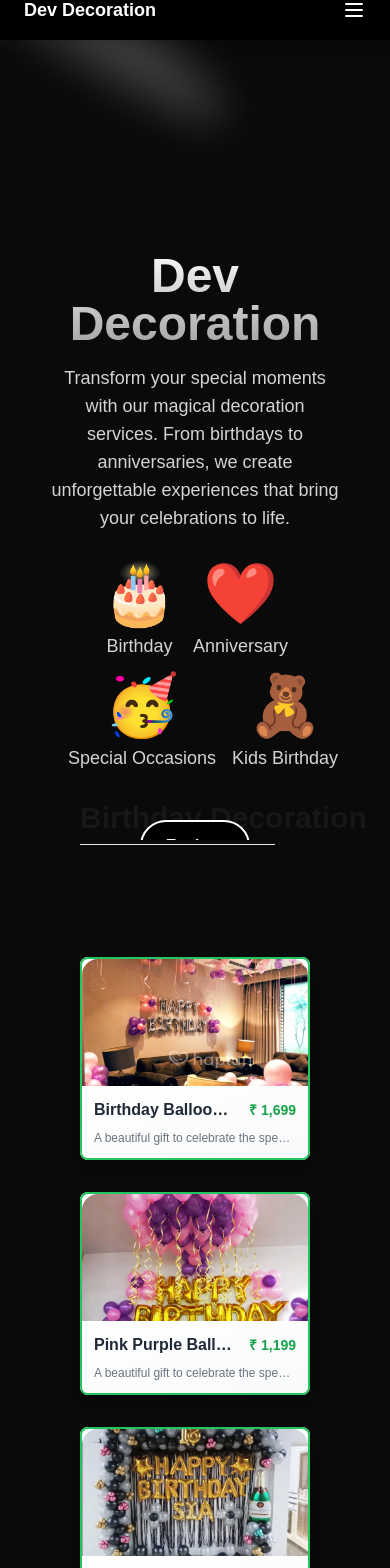
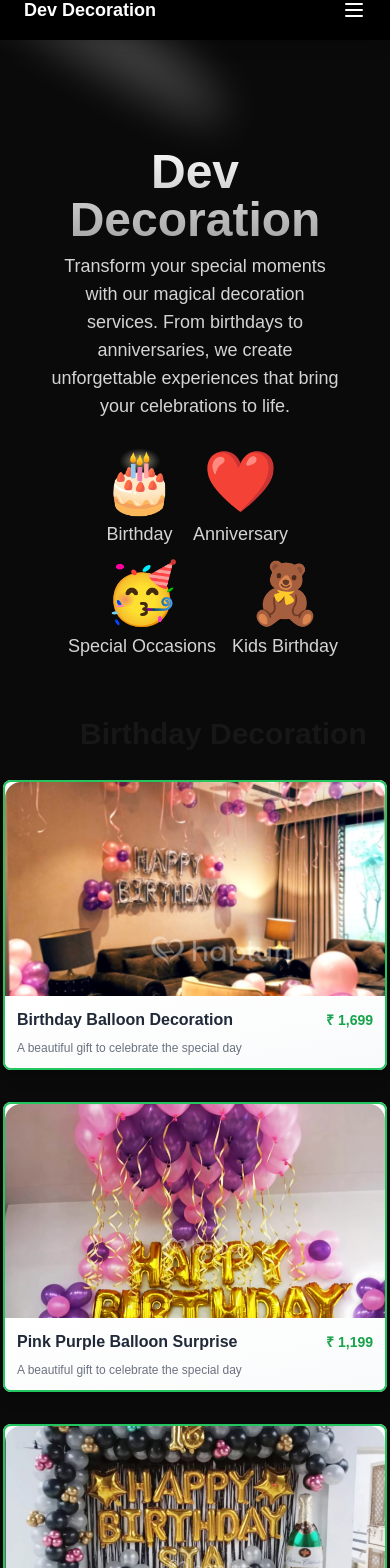
Before and after one commit to therahulkumar9/dev-decoration, a Next.js app: page / in a window 390 px wide. Shown: the part 20-1588 px from the top of the page. Built offline with nearby package versions, Linux system fonts and the light colour scheme.

Commit message:
Added responsiveness for mobile

```diff
--- a/src/app/anniversary-decoration/page.tsx
+++ b/src/app/anniversary-decoration/page.tsx
@@ -6,7 +6,7 @@ import AnniversaryCard from "@/components/AnnivesaryCard";
 export default function AnniversaryDecoration() {
   return (
     <>
-    <div className="p-20">
+    <div className="mt-28">
       <div className="mt-4 sm:grid sm:grid-cols-3 gap-4 ">
 
         {birthdayData.packages.map((data, index) => (
--- a/src/app/birthday-decoration/page.tsx
+++ b/src/app/birthday-decoration/page.tsx
@@ -6,7 +6,7 @@ import Link from "next/link";
 export default function BirthdayDecoration() {
   return (
     <>
-    <div className="p-20">
+    <div className="mt-28">
       <div className="mt-4 sm:grid sm:grid-cols-3 gap-4 ">
 
         {birthdayData.packages.map((data, index) => (
--- a/src/app/page.tsx
+++ b/src/app/page.tsx
@@ -16,16 +16,15 @@ export default function Home() {
       />
       <HeroSection />
       <div className="">
-      <h1 className="text-3xl font-bold ml-20 mt-[-40px]">Birthday Decoration </h1>
-      <hr className="mt-2 w-[50%] ml-20 "></hr>
+      <h1 className="text-3xl font-bold ml-20  lg:mt-40 mt-10 mb-[-84px]">Birthday Decoration </h1>
 <BirthdayPage/>
 </div>
 <div>
-<h1 className="text-3xl font-bold ml-20">Anniversary Decoration</h1>
+<h1 className="text-3xl font-bold mt-8 ml-20 mb-[-84px]">Anniversary Decoration</h1>
 <Anniversary/>
 </div>
 <div>
-<h1 className="text-3xl font-bold ml-20">Special Occasion Decoration</h1>
+<h1 className="text-3xl font-bold mt-8 ml-20 mb-[-84px]">Special Decoration</h1>
 <SpecialOccasionPage/>
 </div>
       <Footer />
--- a/src/app/special-occasion-decorations/page.tsx
+++ b/src/app/special-occasion-decorations/page.tsx
@@ -6,7 +6,7 @@ import SpecificOccasionCard from "@/components/SpecialOccasionCard";
 export default function SpecialOccsionDecoration() {
   return (
     <>
-    <div className="p-20">
+    <div className="mt-28">
       <div className="mt-4 sm:grid sm:grid-cols-3 gap-4 ">
 
         {birthdayData.packages.map((data, index) => (
--- a/src/components/HeroSection.tsx
+++ b/src/components/HeroSection.tsx
@@ -1,15 +1,14 @@
 import React from "react"
-import Link from "next/link"
 
 function HeroSection() {
   return (
-    <div className="h-[50%] sm:h-screen sm:top-28  w-full rounded-md flex flex-col items-center justify-center relative overflow-hidden  px-4 py-16 md:py-0">
+    <div className="h-[50%] sm:h-screen sm:top-10  w-full rounded-md flex flex-col items-center justify-center relative overflow-hidden  px-4 py-16 md:py-0">
 
-      <div className="p-4 top-28 relative z-10 w-full text-center">
-        <h1 className="mt-20 md:mt-0 text-5xl md:text-8xl lg:text-9xl font-bold bg-clip-text text-transparent bg-gradient-to-b from-neutral-50 to-neutral-400">
+      <div className="p-4 top-20 relative z-10 w-full text-center">
+        <h1 className="mt-2 md:mt-0 text-5xl md:text-8xl lg:text-9xl font-bold bg-clip-text text-transparent bg-gradient-to-b from-neutral-50 to-neutral-400">
           Dev Decoration
         </h1>
-        <p className="mt-4 text-lg md:text-2xl lg:text-3xl font-normal text-neutral-300 max-w-4xl mx-auto px-4">
+        <p className="mt-2 text-lg md:text-2xl lg:text-3xl font-normal text-neutral-300 max-w-4xl mx-auto px-4">
           Transform your special moments with our magical decoration services.
           From birthdays to anniversaries, we create unforgettable experiences
           that bring your celebrations to life.
@@ -42,13 +41,13 @@ function HeroSection() {
           </div>
         </div>
 
-        <div className="mt-8 md:mt-12 lg:mt-16">
+        {/* <div className="mt-8 md:mt-12 lg:mt-16">
           <Link href={"/services"}>
             <button className="border-2 border-white text-base md:text-lg lg:text-xl px-6 md:px-8 lg:px-10 py-3 md:py-4 bg-black text-white font-bold rounded-full shadow-md hover:bg-white hover:text-black hover:shadow-lg transition-colors duration-300 ease-in-out">
               Explore
             </button>
           </Link>
-        </div>
+        </div> */}
       </div>
     </div>
   )
```
